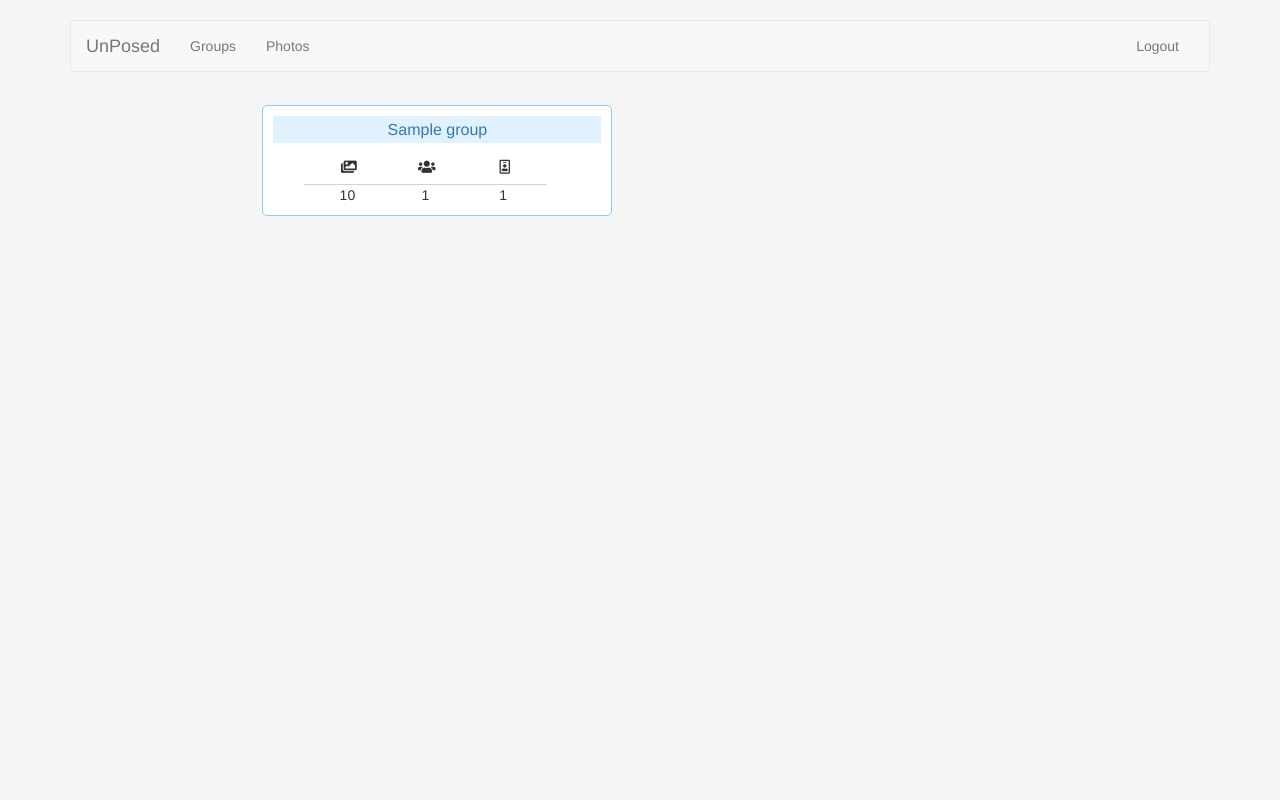
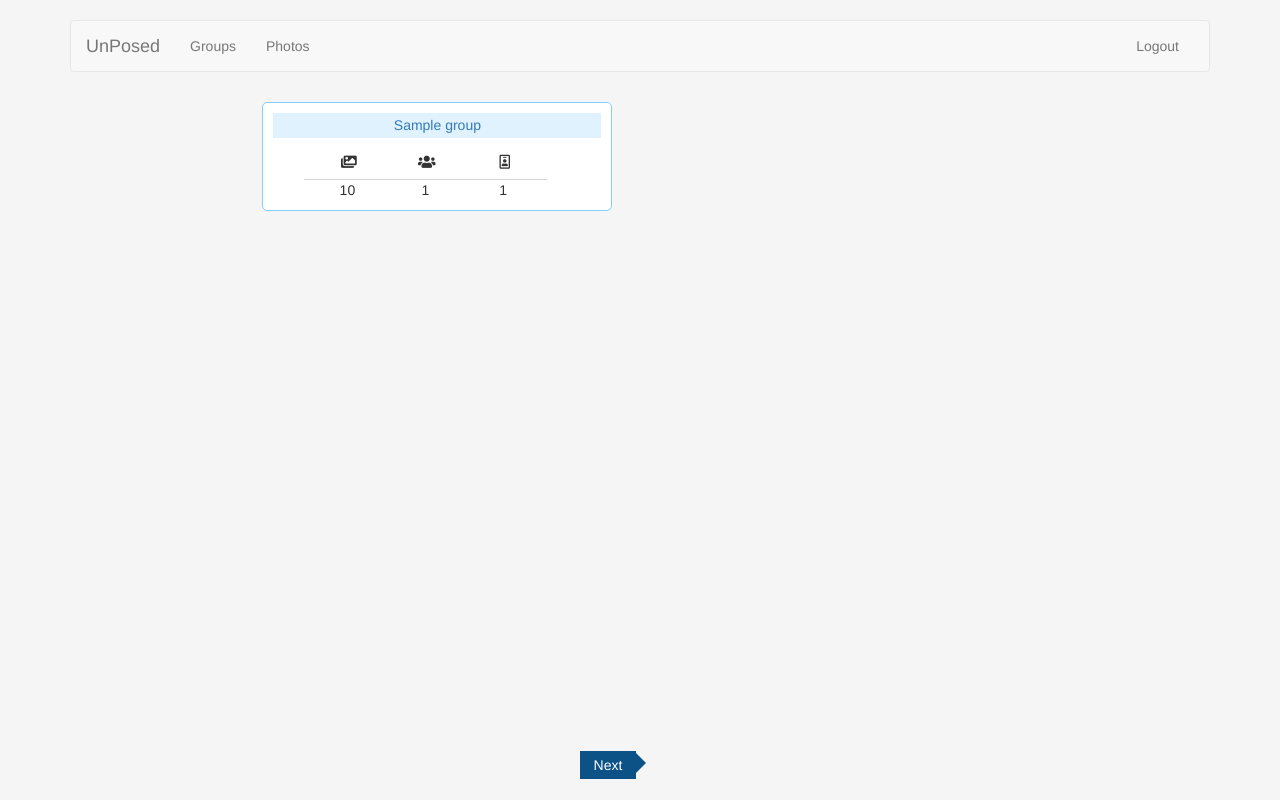
Before and after one commit to Zlash65/UnPosed, a Django app: template unposd/templates/main/groups_list.html in a window 1280 px wide. Run offline with Django 3.2, Linux system fonts and the light colour scheme; a user stored in the database is signed in; tables that the repository leaves empty hold one stand-in row (values such as "Sample post"); the template is opened without the code that fills it: values that come from a table or form of the project are taken from there, most other values are stand-ins (such as "Sample title", 1, 10 or a date in 2020); some libraries are stand-ins or nearby versions.

Commit message:
pagination added

```diff
--- a/unposd/static/main/groups.css
+++ b/unposd/static/main/groups.css
@@ -12,7 +12,7 @@ body {
 
 .center {
 	width: 80%;
-	margin-top: 2%;
+	/* margin-top: 1%; */
 	margin-left: 16%;
 }
 
@@ -47,7 +47,7 @@ body {
 
 .cardresult ul li h3 {
 	margin: 0;
-	font-size: 16px;
+	font-size: 100%;
 	background: #dff2fe;
 	padding: 5px 5px;
 	margin-bottom: 10px;
@@ -215,3 +215,103 @@ img {
 	height: 50px;
 	width: 50px;
 }
+
+a {
+	text-decoration: none;
+}
+
+/* Layout */
+
+/* ------ */
+
+/* h1.welcome,
+  .button-bar {
+	margin: 20px auto;
+	height: auto;
+  } */
+
+.button-bar {
+	/* background: #ededed;
+	padding: 40px; */
+	/* height: 100%; */
+    display: flex;
+    justify-content: center;
+    align-items: center;
+  }
+
+/* General Button */
+
+/* -------------- */
+
+.button {
+	position: relative;
+	margin: 0;
+	padding-left: 14px;
+	padding-right: 14px;
+	padding-top: 4px;
+	padding-bottom: 4px;
+	background: #0d5287;
+	color: white;
+	font-size: 14px;
+	cursor: pointer;
+}
+
+.prev {
+	margin-right: 10%;
+}
+
+.next {
+	margin-right: 5%;
+}
+
+.button::after {
+	content: '';
+	position: absolute;
+	top: 0;
+	width: 0;
+	height: 0;
+}
+
+.button:hover {
+	background: #0585e8;
+}
+
+/* Arrow Buttons */
+
+/* ------------- */
+
+.next::after, .prev::after {
+	border-style: solid;
+}
+
+/* Next Button */
+
+/* ----------- */
+
+.next::after {
+	right: -22px;
+	border-width: 12px;
+	border-color: transparent transparent transparent #0d5287;
+}
+
+.next:hover::after {
+	border-left-color: #0585e8;
+}
+
+/* Prev Button */
+
+/* ----------- */
+
+.prev::after {
+	left: -22px;
+	border-color: transparent #0d5287 transparent transparent;
+	border-width: 12px;
+}
+
+.prev:hover::after {
+	border-right-color: #0585e8;
+}
+
+/* .fix-bottom {
+	margin-top: 200px !important;
+} */
--- a/unposd/templates/main/groups_list.html
+++ b/unposd/templates/main/groups_list.html
@@ -6,7 +6,8 @@
 <!-- <script src="//maxcdn.bootstrapcdn.com/bootstrap/3.3.0/js/bootstrap.min.js"></script>
 	<link rel="stylesheet" type="text/css" href="{% static 'login/login.css' %}"> -->
 <link rel="stylesheet" type="text/css" href="{% static 'main/groups.css' %}">
-<link rel="stylesheet" href="https://use.fontawesome.com/releases/v5.5.0/css/all.css" integrity="sha384-B4dIYHKNBt8Bc12p+WXckhzcICo0wtJAoU8YZTY5qE0Id1GSseTk6S+L3BlXeVIU" crossorigin="anonymous">
+<link rel="stylesheet" href="https://use.fontawesome.com/releases/v5.5.0/css/all.css" integrity="sha384-B4dIYHKNBt8Bc12p+WXckhzcICo0wtJAoU8YZTY5qE0Id1GSseTk6S+L3BlXeVIU"
+ crossorigin="anonymous">
 
 
 {% endblock %}
@@ -18,7 +19,9 @@
 		<ul>
 			{% for d in data %}
 			<li>
-				<a href="/unposd/groups/{{d.group_id}}"><h3>{{d.name}}</h3></a>
+				<a href="/unposd/groups/{{d.group_id}}">
+					<h3>{{d.name}}</h3>
+				</a>
 
 				<dl class="info">
 
@@ -37,4 +40,31 @@
 		</ul>
 	</div>
 </div>
+
+<div class="navbar navbar-fixed-bottom fix-bottom">
+	<div class="button-bar">
+		{% if not page == 1%}
+			<a class="button prev" onclick="decrement('{{page}}')"> Previous </a>
+		{% endif %}
+
+		{% if not last%}
+			<a class="button next" onclick="increment('{{page}}')"> Next </a>
+		{% endif %}
+	</div>
+</div>
+
+<script>
+	var decrement = function (page) {
+		var page = parseInt(page) - 1;
+		var location = window.location.href.split('?')[0] + '?page=' + page;
+		window.location = location;
+	}
+
+	var increment = function (page) {
+		var page = parseInt(page) + 1;
+		var location = window.location.href.split('?')[0] + '?page=' + page;
+		window.location = location;
+	}
+</script>
+
 {% endblock %}
```
Also changed, not shown: unposd/templates/main/photos_list.html (+33 -3 lines), unposd/views.py (+29 -14 lines).
